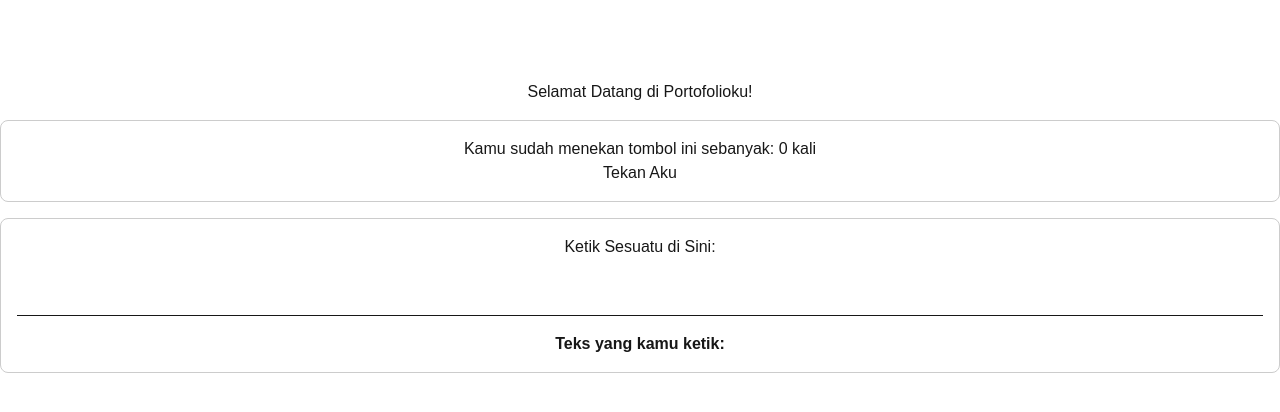
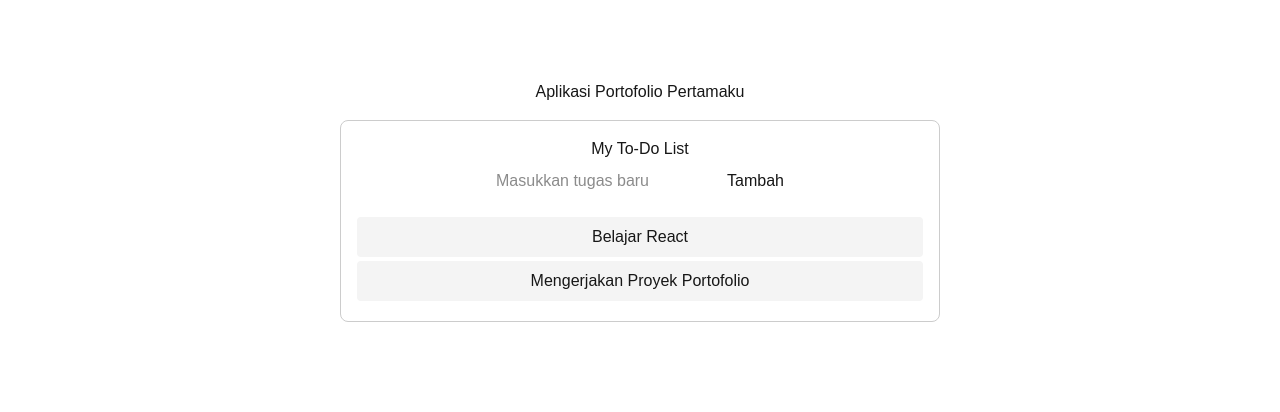
Before and after one commit to arizalirsyad/my-app, a Next.js app: page / in a window 1280 px wide. Shown: the top 412 px of the page. Built offline with nearby package versions, Linux system fonts and the light colour scheme.

Commit message:
feat: Add TodoList component with add functionality

```diff
--- /dev/null
+++ b/app/components/TodoList.tsx
@@ -0,0 +1,48 @@
+"use client";
+import { useState } from 'react';
+
+export default function TodoList() {
+  // State untuk menyimpan daftar tugas (array of strings)
+  const [todos, setTodos] = useState(['Belajar React', 'Mengerjakan Proyek Portofolio']);
+
+  // State untuk menyimpan teks dari input tugas baru
+  const [newTodo, setNewTodo] = useState('');
+
+  // Fungsi untuk menangani penambahan tugas baru
+  function handleAddTodo() {
+    // Jangan tambahkan jika input kosong
+    if (newTodo.trim() !== '') {
+      // Tambahkan tugas baru ke dalam array todos yang sudah ada
+      setTodos([...todos, newTodo]);
+      // Kosongkan kembali input field
+      setNewTodo('');
+    }
+  }
+
+  return (
+    <div style={{ border: '1px solid #ccc', padding: '1rem', marginTop: '1rem', borderRadius: '8px' }}>
+      <h3>My To-Do List</h3>
+
+      {/* Form untuk menambah tugas baru */}
+      <input
+        type="text"
+        value={newTodo}
+        onChange={(e) => setNewTodo(e.target.value)}
+        placeholder="Masukkan tugas baru"
+        style={{ padding: '8px' }}
+      />
+      <button onClick={handleAddTodo} style={{ marginLeft: '8px', padding: '8px' }}>
+        Tambah
+      </button>
+
+      {/* Daftar tugasnya */}
+      <ul style={{ listStyleType: 'none', padding: 0, marginTop: '1rem' }}>
+        {todos.map((todo, index) => (
+          <li key={index} style={{ background: '#f4f4f4', margin: '4px 0', padding: '8px', borderRadius: '4px' }}>
+            {todo}
+          </li>
+        ))}
+      </ul>
+    </div>
+  );
+}
--- a/app/page.tsx
+++ b/app/page.tsx
@@ -1,18 +1,11 @@
 import Header from "./components/Header";
-import Content from "./components/Content";
-import Counter from "./components/Counter";
-import InputField from "./components/InputField"; // <-- Import komponen baru
+import TodoList from "./components/TodoList"; // <-- Import komponen baru
 
 export default function Home() {
   return (
-    <main style={{ fontFamily: 'sans-serif', textAlign: 'center', marginTop: '5rem' }}>
-      <Header judul="Selamat Datang di Portofolioku!" />
-      <Content
-        paragraf1="Saya sedang belajar konsep State di React."
-        paragrap2="Ini adalah komponen interaktif pertama saya."
-      />
-      <Counter />
-      <InputField /> {/* <-- Panggil komponen baru di sini */}
+    <main style={{ fontFamily: 'sans-serif', textAlign: 'center', marginTop: '5rem', maxWidth: '600px', margin: '5rem auto' }}>
+      <Header judul="Aplikasi Portofolio Pertamaku" />
+      <TodoList />
     </main>
   );
 }
```
